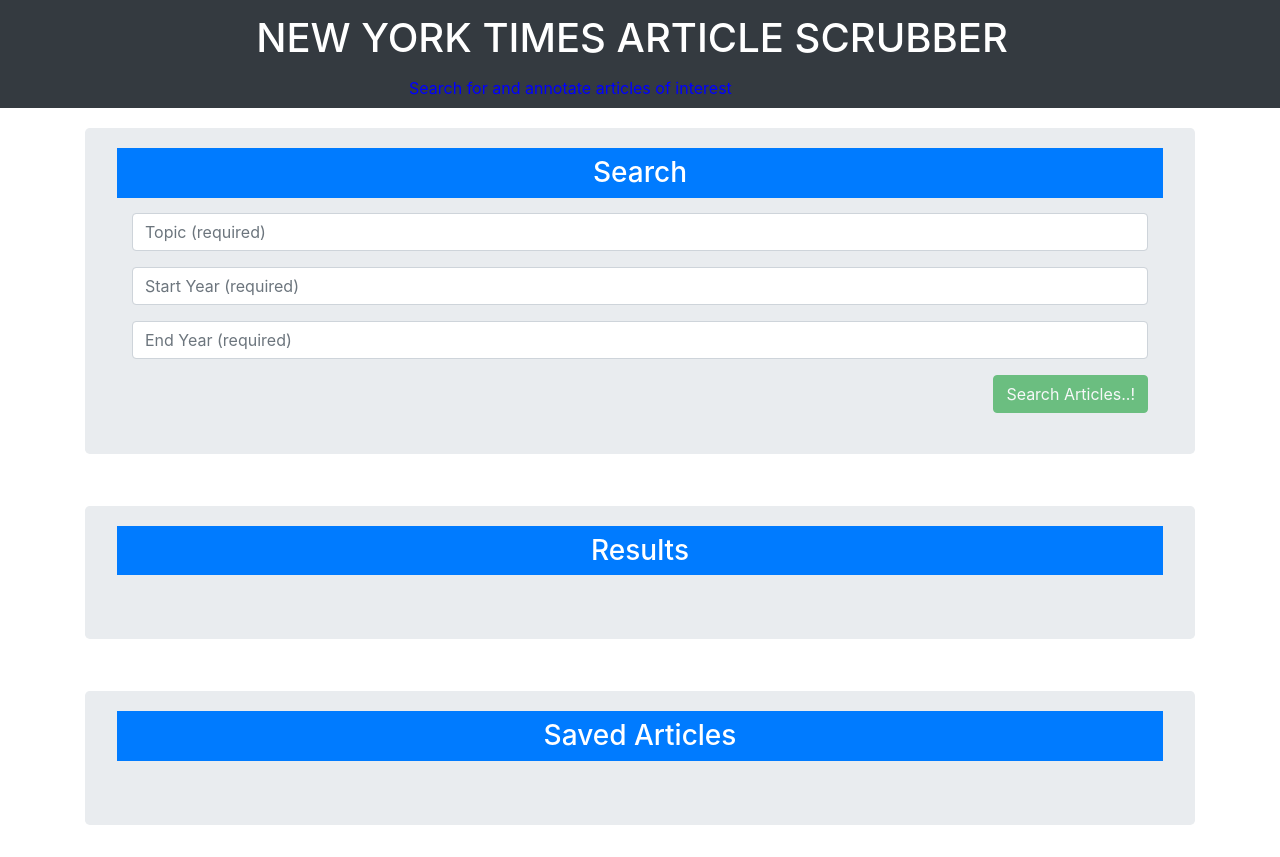
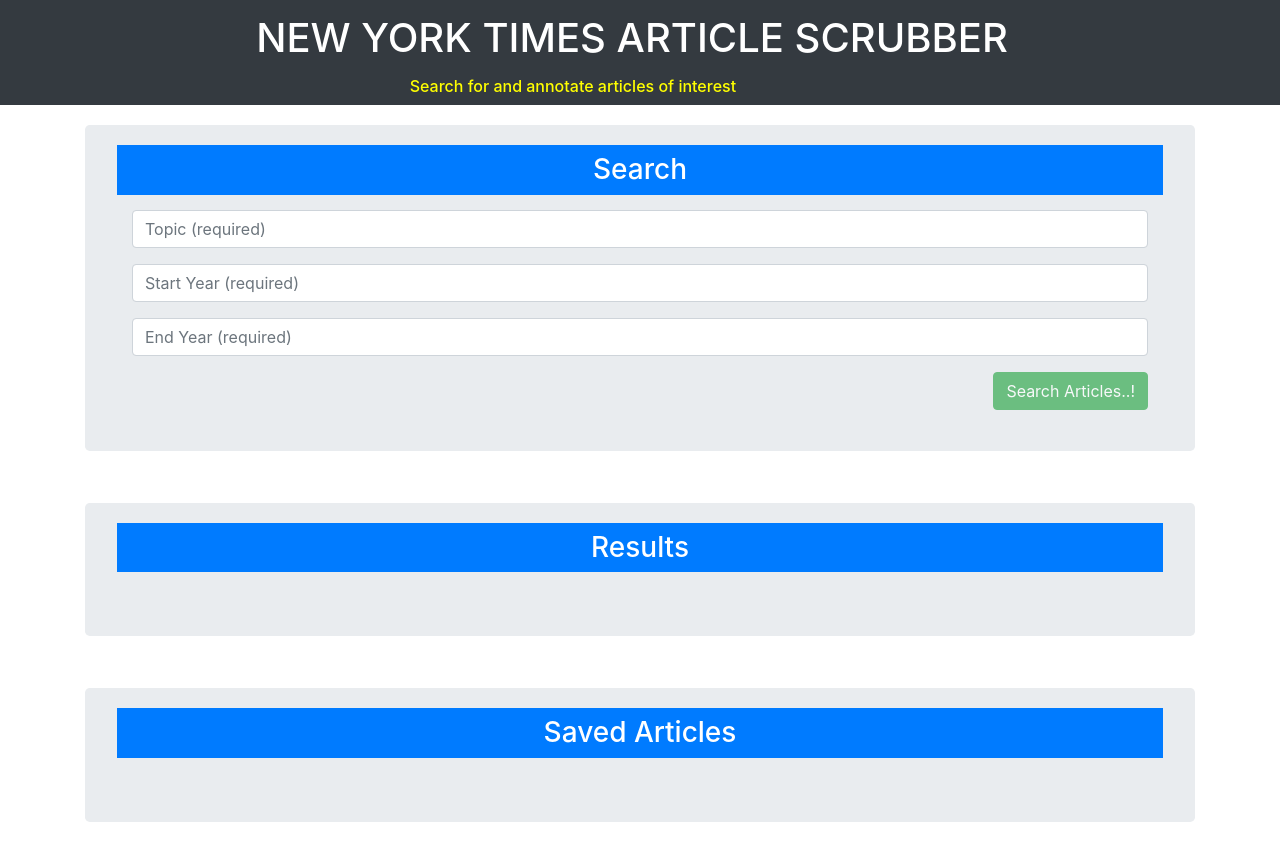
Before and after one commit to aviboot92/NYT-SCRUBBER, a React (Create React App) app in the folder client/: page / in a window 1280 px wide. Built offline with nearby package versions, Linux system fonts and the light colour scheme.

Commit message:
API caall added

```diff
--- a/client/src/components/Nav/Nav.css
+++ b/client/src/components/Nav/Nav.css
@@ -2,9 +2,9 @@
     margin: 0 auto !important;
 }
 
-p{
+h6{
     position: relative;
     margin: 0 auto;
     padding-left: 20%;
-    color: blue;
+    color: yellow;
 }
--- a/client/src/components/Nav/Nav.js
+++ b/client/src/components/Nav/Nav.js
@@ -4,13 +4,17 @@
 const Nav = () => (
   <nav className="navbar navbar-dark bg-dark">
   <table>
-    <th>
-      <a className="navbar-brand" href="/">
-        <h1>NEW YORK TIMES ARTICLE SCRUBBER</h1>
-      </a>
-    </th>
     <tr>
-      <p>Search for and annotate articles of interest</p>
+        <th>
+          <a className="navbar-brand" href="/">
+            <h1>NEW YORK TIMES ARTICLE SCRUBBER</h1>
+          </a>
+        </th>
+    </tr>
+    <tr>
+        <td>
+          <h6>Search for and annotate articles of interest</h6>
+        </td>
     </tr>
   </table>
 
--- a/client/src/components/Search/Search.js
+++ b/client/src/components/Search/Search.js
@@ -30,7 +30,7 @@
               />
               <FormBtn
                 disabled={!(props.topicValue && props.startYearValue && props.endYearValue)}
-                // onClick={}
+                onClick={props.onSubmit}
               >
                 Search Articles..!
               </FormBtn>
--- a/client/src/pages/Articles/Articles.js
+++ b/client/src/pages/Articles/Articles.js
@@ -45,7 +45,7 @@
         startYear:this.state.startYear,
         endYear:this.state.endYear
       })
-        .then(res => this.loadBooks(res))
+        .then(res => this.setState({searchArticles:res.data.response.docs}))
         .catch(err => console.log(err));
     }
   };
--- a/client/src/utils/API.js
+++ b/client/src/utils/API.js
@@ -3,13 +3,14 @@
 export default {
   // Gets all Articles
   getArticles: function(req, res) {
+    console.log("Making an Api Call");
     const params = Object.assign(
       { api_key: "9b3adf57854f4a19b7b5782cdd6e427a" },
       req
     );
     return axios.get("https://api.nytimes.com/svc/search/v2/articlesearch.json", {
       params
-    }).then(articles => res.json(articles));
+    })
   },
   // Gets the book with the given id
   getBook: function(id) {
```
